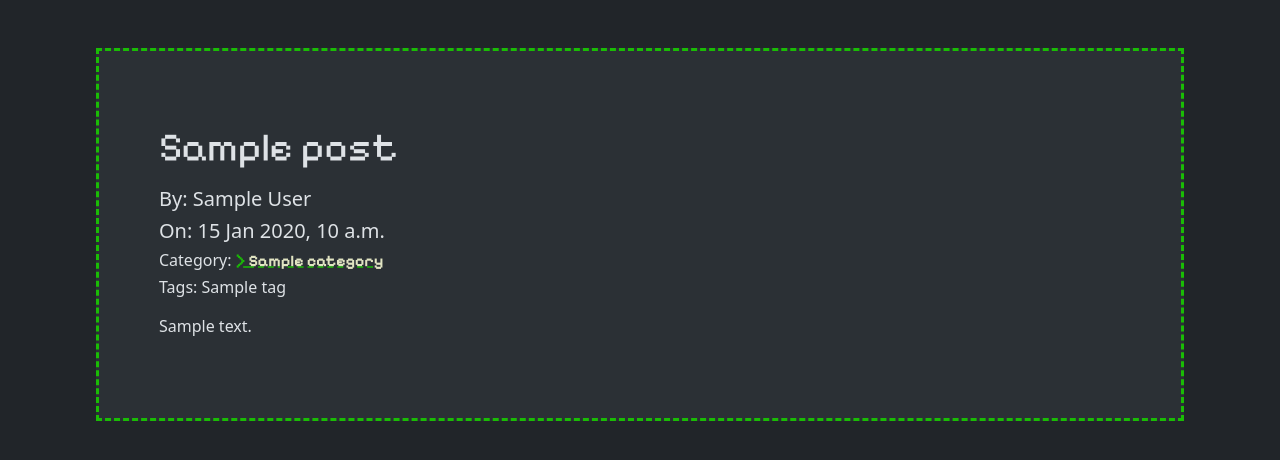
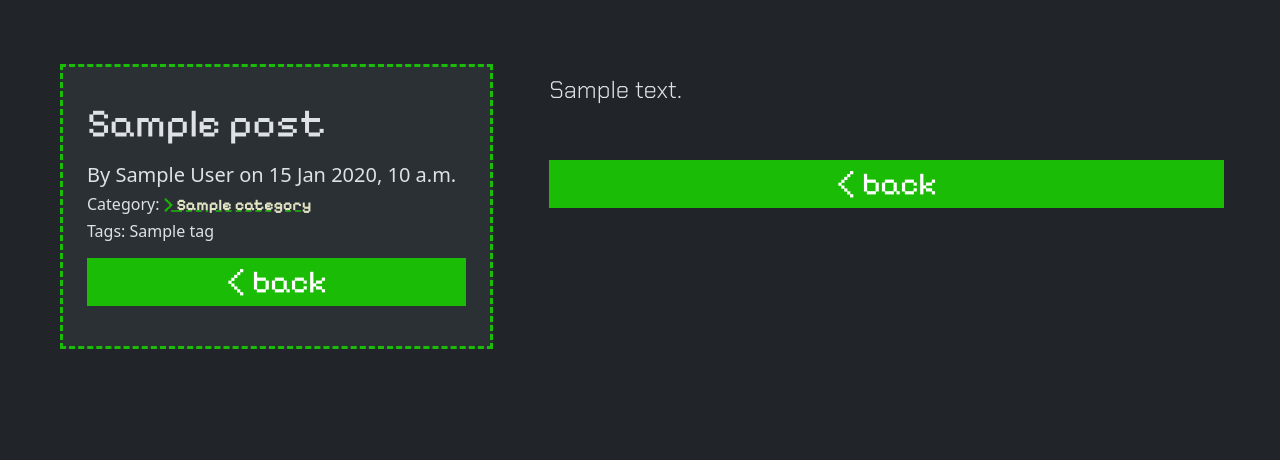
Before and after one commit to lowdensh/teldrassil, a Django app: a page that uses templates/base.html in a window 1280 px wide. Shown: the part 60-520 px from the top of the page. Run offline with Django 5.2, Linux system fonts and the light colour scheme; tables that the repository leaves empty hold one stand-in row (values such as "Sample post"); some libraries are stand-ins or nearby versions.

Commit message:
add styles to page for specific Post

```diff
--- a/blog/models.py
+++ b/blog/models.py
@@ -83,9 +83,9 @@ class Post(models.Model):
 
   @property
   def short_content(self):
-    max_chars = 320
+    max_chars = 350
     if len(self.content) > max_chars:
-      return self.content[:max_chars] + '... (continued)'
+      return self.content[:max_chars] + '...'
     return self.content
 
   @property
--- a/blog/templates/blog/posts_specific.html
+++ b/blog/templates/blog/posts_specific.html
@@ -3,19 +3,16 @@
 {% block title %}teldrassil | {{ post.short_title }}{% endblock %}
 {% block content %}
 
-<div class="p-5 m-5 mt-0 bg-body-tertiary border-teldra-green">
-  <div class="container-fluid py-3">
-    <div class="row">
+<div class="container-fluid py-3">
+  <div class="row">
 
-      <div class="col">
-
+    <div class="col-lg-5 pe-5 mb-5">
+      <div class="p-4 align-self-top bg-body-tertiary border-teldra-green">
         <h1 class="pixelify">
           {{ post.title }}
         </h1>
-
         <p>
-          <h5>By: {{ post.author.display_name }}</h5>
-          <h5>On: {{ post.date_published }}</h5>
+          <h5>By {{ post.author.display_name }} on {{ post.date_published }}</h5>
           {% if post.has_category %}
             <h6>Category: <a href="{% url 'blog_posts_category' post.category %}">{{ post.string_of_category }}</a></h6>
           {% else %}
@@ -23,16 +20,23 @@
           {% endif %}
           <h6>Tags: {{ post.string_of_tags }}</h6>
         </p>
-
-        <p>
-          {{ post.content }}
-        </p>
-
+        <p><a class="button-go button-go-back reverse pixelify fs-2" href="{{request.META.HTTP_REFERER|escape}}">
+          < back
+        </a></p>
       </div>
-
     </div>
 
-  </div>
-</div>
+    <div id="post-content" class="col-lg-7 mb-5 p-2 postify fs-4">
+      <p>
+        {{ post.content|linebreaksbr }}
+      </p>
+      <br />
+      <p><a class="button-go button-go-back reverse pixelify fs-2" href="{{request.META.HTTP_REFERER|escape}}">
+        < back
+      </a></p>
+    </div>
+
+  </div> <!-- end row -->
+</div> <!-- end container -->
 
 {% endblock %}
--- a/blog/templates/blog/posts_summary.html
+++ b/blog/templates/blog/posts_summary.html
@@ -12,8 +12,7 @@
             <a href="{% url 'blog_posts_specific' post.id post.slug %}">{{ post.short_title }}</a>
           </h1>
           <p>
-            <h5>By: {{ post.author.display_name }}</h5>
-            <h5>On: {{ post.date_published }}</h5>
+            <h5>By {{ post.author.display_name }} on {{ post.date_published }}</h5>
             {% if post.has_category %}
               <h6>
                 Category: <a href="{% url 'blog_posts_category' post.category %}">{{ post.string_of_category }}</a>
@@ -30,7 +29,7 @@
           </p>
         </div>
         <div class="col-lg-3 p-3">
-          <a class="button-view-post pixelify fs-2" href="{% url 'blog_posts_specific' post.id post.slug %}">
+          <a class="button-go button-go-forward pixelify fs-2" href="{% url 'blog_posts_specific' post.id post.slug %}">
             read >
           </a>
         </div>
--- a/static/css/style.css
+++ b/static/css/style.css
@@ -32,7 +32,7 @@ a.dropdown-item:active {
   background-color: var(--green-dmid);
 }
 
-a:not(nav *, .button-view-post) {
+a:not(nav *, .button-go) {
   color: var(--green-lite);
   font-family: "Pixelify Sans", sans-serif;
   font-weight: bold;
@@ -40,12 +40,12 @@ a:not(nav *, .button-view-post) {
   transition: ease-in-out .15s;
 }
 
-a:not(nav *, .button-view-post):hover {
+a:not(nav *, .button-go):hover {
   color: var(--green-dmid);
   text-decoration: var(--green-lite) underline dashed;
 }
 
-a:not(nav *, .button-view-post)::before {
+a:not(nav *, .button-go)::before {
   color: var(--green-dmid);
   content: '> ';
 }
@@ -64,7 +64,7 @@ b {
   border: 3px dashed var(--pink-dmid);
 }
 
-.button-view-post {
+.button-go {
   background-color: var(--green-dmid);
   height: 100%;
   width: 100%;
@@ -75,9 +75,14 @@ b {
   transition: ease-in-out .25s;
 }
 
-.button-view-post:hover {
+.button-go.button-go-forward:hover {
   background-color: var(--pink-dmid);
-  margin-left: 0.5rem;
+  padding-left: 0.8rem;
+}
+
+.button-go.button-go-back:hover {
+  background-color: var(--pink-dmid);
+  padding-right: 0.8rem;
 }
 
 .carousel .carousel-indicators [data-bs-target],
@@ -123,6 +128,12 @@ ol, ul {
   font-style: normal;
 }
 
+.postify {
+  font-family: "Chakra Petch", sans-serif;
+  font-weight: 300;
+  font-style: normal;
+}
+
 #teldra-nav-bar {
   z-index: 999 !important;
 }
--- a/templates/base.html
+++ b/templates/base.html
@@ -22,6 +22,7 @@
   <link rel="preconnect" href="https://fonts.googleapis.com">
   <link rel="preconnect" href="https://fonts.gstatic.com" crossorigin>
   <link rel="stylesheet" href="https://fonts.googleapis.com/css2?family=Pixelify+Sans:wght@400..700&display=swap">
+  <link rel="stylesheet" href="https://fonts.googleapis.com/css2?family=Chakra+Petch:wght@300&display=swap">
   <!-- Code Highlighting -->
   <link rel="stylesheet" href="https://cdnjs.cloudflare.com/ajax/libs/highlight.js/11.11.1/styles/default.min.css">
 </head>
```
